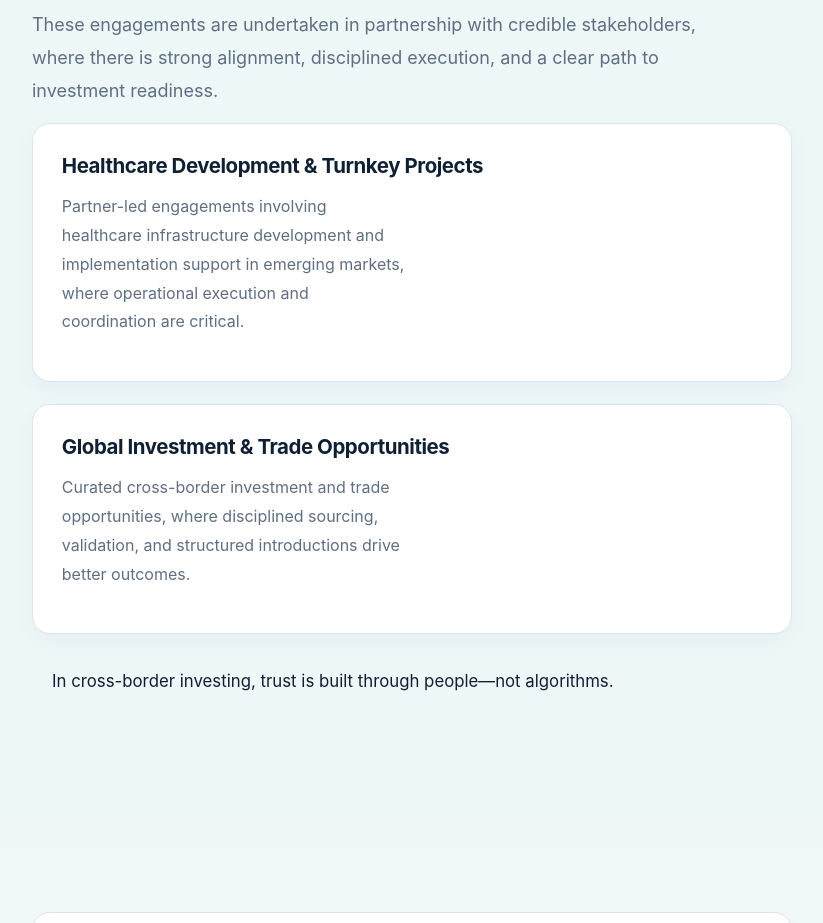
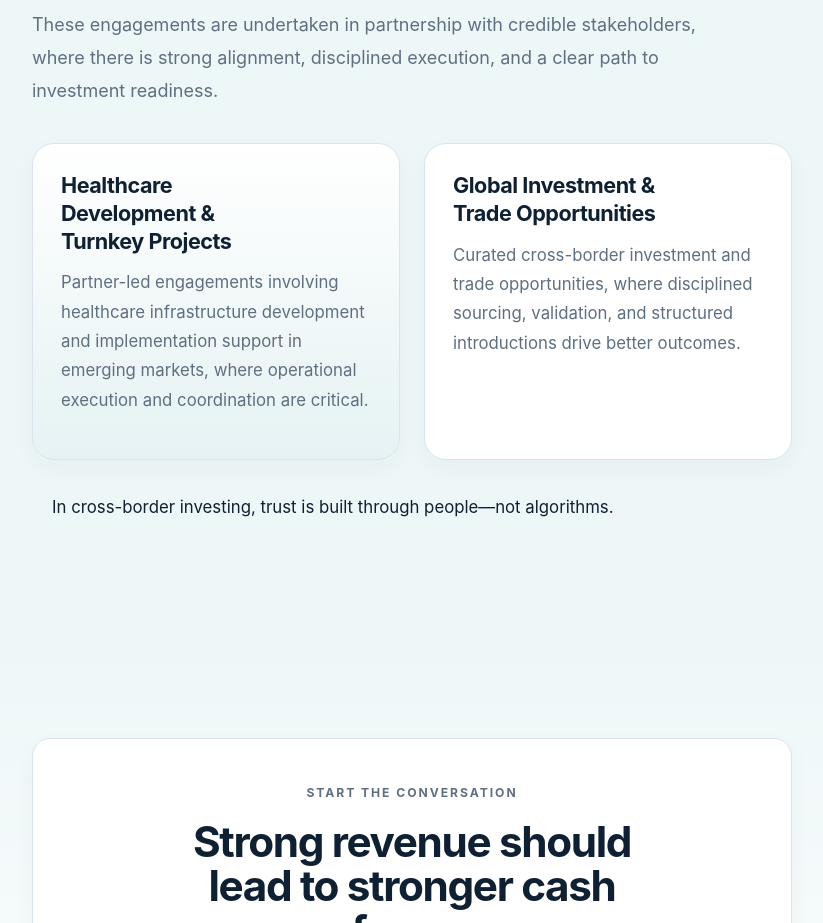
Before and after one commit to pjechete/prosperity-heritage-Advisory-Services, a Next.js app: page / in a window 1280 px wide. Shown: the part 5060-5983 px from the top of the page, without its empty margins (228-1051 px from the left). Built offline with nearby package versions, Linux system fonts and the light colour scheme.

Commit message:
Update globals.css

```diff
--- a/src/app/globals.css
+++ b/src/app/globals.css
@@ -553,6 +553,14 @@ li {
   gap: 1rem;
 }
 
+/* --- updated selective engagements layout --- */
+.strategic-links {
+  grid-template-columns: repeat(2, minmax(0, 1fr));
+  gap: 1.5rem;
+  margin-top: 2.25rem;
+  align-items: stretch;
+}
+
 .info-card,
 .card,
 .card-highlight,
@@ -619,6 +627,37 @@ li {
   color: var(--muted);
   line-height: 1.8;
   max-width: 34ch;
+}
+
+/* selective engagements card refinement */
+.strategic-links .info-card {
+  padding: 1.75rem;
+  border-radius: 22px;
+  background: #ffffff;
+  border: 1px solid var(--border);
+  box-shadow: var(--shadow-sm);
+  min-height: 100%;
+}
+
+.strategic-links .info-card h3 {
+  font-size: 1.35rem;
+  margin-bottom: 0.8rem;
+  max-width: 16ch;
+}
+
+.strategic-links .info-card p {
+  font-size: 1.05rem;
+  line-height: 1.75;
+  max-width: 36ch;
+  text-wrap: pretty;
+}
+
+.strategic-links .info-card:first-child {
+  background: linear-gradient(
+    180deg,
+    #ffffff 0%,
+    rgba(18, 124, 132, 0.04) 100%
+  );
 }
 
 /* =========================
@@ -944,6 +983,13 @@ li {
     max-width: none;
   }
 
+  .strategic-links .info-card p,
+  .info-card p,
+  .step-card p,
+  .service-item p {
+    max-width: none;
+  }
+
   .services-jumpbar {
     top: 0;
   }
@@ -1011,4 +1057,8 @@ li {
   .cta-box {
     padding: 1.35rem;
   }
+
+  .strategic-links .info-card {
+    padding: 1.35rem;
+  }
 }
```
